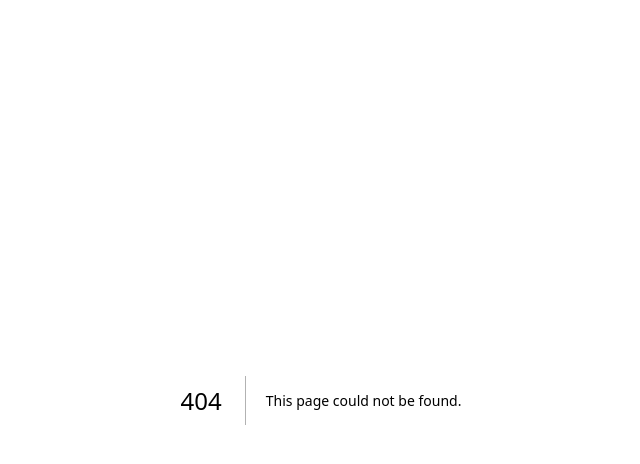
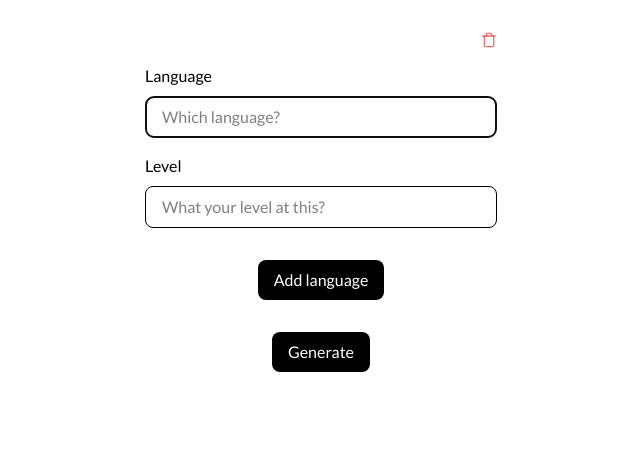
Before and after one commit to richardqcarvalho/prezentme, a Next.js app: page /informations/language in a window 1280 px wide. Before the commit this address had no page. Shown: the top 464 px of the page, without its empty margins (319-959 px from the left). Built offline with nearby package versions, Linux system fonts and the light colour scheme.

Commit message:
feat: Adding language section

```diff
--- /dev/null
+++ b/app/informations/contact/page.tsx
@@ -0,0 +1,56 @@
+"use client";
+
+import Button from "@/components/button";
+import Input from "@/components/input";
+import { informationStore } from "@/store";
+import { zodResolver } from "@hookform/resolvers/zod";
+import { useRouter } from "next/navigation";
+import { useForm } from "react-hook-form";
+import z from "zod";
+
+const formSchema = z.object({
+  number: z.string().nonempty(),
+  email: z.string().nonempty(),
+});
+
+export default function Contact() {
+  const router = useRouter();
+  const { setInformation, number, email } = informationStore();
+  const {
+    handleSubmit,
+    register,
+    formState: { isValid },
+  } = useForm<z.infer<typeof formSchema>>({
+    resolver: zodResolver(formSchema),
+    values: {
+      number,
+      email,
+    },
+  });
+
+  async function onSubmit(informations: z.infer<typeof formSchema>) {
+    setInformation(informations);
+    router.push("/informations/language");
+  }
+
+  return (
+    <form
+      onSubmit={handleSubmit(onSubmit)}
+      className="flex w-[26rem] flex-col items-center gap-4 p-8"
+    >
+      <Input
+        placeholder="Tell us your contact number"
+        label="Number"
+        {...register("number")}
+      />
+      <Input
+        placeholder="Type your best e-mail"
+        label="Email"
+        {...register("email")}
+      />
+      <Button type="submit" disabled={!isValid} className="mt-4">
+        <span>Next</span>
+      </Button>
+    </form>
+  );
+}
--- /dev/null
+++ b/app/informations/language/page.tsx
@@ -0,0 +1,79 @@
+"use client";
+
+import { generateHTML } from "@/app/informations/actions";
+import Button from "@/components/button";
+import Input from "@/components/input";
+import { cn } from "@/lib/utils";
+import { informationStore } from "@/store";
+import { Trash } from "lucide-react";
+import { useEffect } from "react";
+import { useFieldArray, useForm } from "react-hook-form";
+
+export default function Language() {
+  const { setInformation, language, ...rest } = informationStore();
+  const {
+    handleSubmit,
+    register,
+    control,
+    formState: { isValid },
+  } = useForm();
+  const { fields, append, remove } = useFieldArray({
+    control,
+    name: "language",
+  });
+
+  async function onSubmit(informations: any) {
+    setInformation(informations);
+
+    const HTML = await generateHTML({ ...informations, ...rest });
+    const url = window.URL.createObjectURL(HTML);
+    const a = document.createElement("a");
+
+    a.href = url;
+    a.setAttribute("download", "index.html");
+    a.click();
+  }
+
+  useEffect(() => {
+    append(language);
+  }, []);
+
+  return (
+    <form
+      onSubmit={handleSubmit(onSubmit)}
+      className="flex w-[26rem] flex-col items-center gap-4 p-8"
+    >
+      {fields.map((field, index) => (
+        <div className="flex w-full flex-col gap-4" key={field.id}>
+          <div className="flex w-full justify-end">
+            <Trash
+              className={cn(
+                "h-4 w-4 cursor-pointer text-red-500 hover:text-red-500/70",
+                {
+                  "pointer-events-none text-red-500/70": fields.length === 1,
+                },
+              )}
+              onClick={() => remove(index)}
+            />
+          </div>
+          <Input
+            placeholder="Which language?"
+            label="Language"
+            {...register(`language.${index}.name`)}
+          />
+          <Input
+            placeholder="What your level at this?"
+            label="Level"
+            {...register(`language.${index}.level`)}
+          />
+        </div>
+      ))}
+      <Button onClick={() => append({ name: "", level: "" })} className="mt-4">
+        <span>Add language</span>
+      </Button>
+      <Button type="submit" disabled={!isValid} className="mt-4">
+        <span>Generate</span>
+      </Button>
+    </form>
+  );
+}
--- a/app/informations/page.tsx
+++ b/app/informations/page.tsx
@@ -1,14 +1,10 @@
 "use client";
 
-import { generateHTML } from "@/app/informations/actions";
 import Button from "@/components/button";
 import Input from "@/components/input";
-import { DEFAULT_INFORMATIONS } from "@/data/information";
-import { cn } from "@/lib/utils";
-import { ButtonStateT } from "@/model/form";
+import { informationStore } from "@/store";
 import { zodResolver } from "@hookform/resolvers/zod";
-import { Check } from "lucide-react";
-import { useState } from "react";
+import { useRouter } from "next/navigation";
 import { useForm } from "react-hook-form";
 import z from "zod";
 
@@ -17,56 +13,37 @@ const formSchema = z.object({
   lastName: z.string().nonempty(),
   role: z.string().nonempty(),
   birthDate: z.string().nonempty(),
-  number: z.string().nonempty(),
   location: z.string().nonempty(),
-  email: z.string().nonempty(),
-  language: z.array(z.any()),
-  experience: z.array(z.any()),
-  education: z.array(z.any()),
-  project: z.array(z.any()),
-  setup: z.array(z.any()),
 });
 
-export default function Informations() {
-  const [buttonState, setButtonState] = useState<ButtonStateT>("initial");
+export default function AboutMe() {
+  const router = useRouter();
+  const { setInformation, firstName, lastName, role, birthDate, location } =
+    informationStore();
   const {
     handleSubmit,
     register,
     formState: { isValid },
   } = useForm<z.infer<typeof formSchema>>({
     resolver: zodResolver(formSchema),
-    defaultValues: DEFAULT_INFORMATIONS,
-    disabled: buttonState !== "initial",
+    values: {
+      firstName,
+      lastName,
+      role,
+      birthDate,
+      location,
+    },
   });
 
-  function getButtonText() {
-    switch (buttonState) {
-      case "generated":
-        return "Generated";
-      case "generating":
-        return "Generating";
-      default:
-        return "Generate";
-    }
-  }
-
   async function onSubmit(informations: z.infer<typeof formSchema>) {
-    setButtonState("generating");
-    const HTML = await generateHTML(informations);
-    const url = window.URL.createObjectURL(HTML);
-    const a = document.createElement("a");
-
-    a.href = url;
-    a.setAttribute("download", "index.html");
-    a.click();
-
-    setButtonState("generated");
+    setInformation(informations);
+    router.push("/informations/contact");
   }
 
   return (
     <form
       onSubmit={handleSubmit(onSubmit)}
-      className="flex w-[24rem] flex-col items-center gap-4 p-8 lg:w-[48rem]"
+      className="flex w-[26rem] flex-col items-center gap-4 p-8"
     >
       <Input
         placeholder="What's your first name?"
@@ -90,37 +67,13 @@ export default function Informations() {
         {...register("birthDate")}
       />
       <Input
-        placeholder="Tell us your contact number"
-        label="Number"
-        {...register("number")}
-      />
-      <Input
         placeholder="Where do you live?"
         label="Location"
         {...register("location")}
       />
-      <Input
-        placeholder="Type your best e-mail"
-        label="Email"
-        {...register("email")}
-      />
-      <div className="mt-2 flex flex-col gap-2">
-        <Button
-          type="submit"
-          className={cn({
-            "bg-green-600": buttonState === "generated",
-          })}
-          disabled={buttonState !== "initial" || !isValid}
-        >
-          <span>{getButtonText()}</span>
-          {buttonState === "generated" && <Check />}
-        </Button>
-        {buttonState === "generated" && (
-          <Button onClick={() => setButtonState("initial")}>
-            <span>Edit</span>
-          </Button>
-        )}
-      </div>
+      <Button type="submit" disabled={!isValid} className="mt-4">
+        <span>Next</span>
+      </Button>
     </form>
   );
 }
--- a/data/information.ts
+++ b/data/information.ts
@@ -5,7 +5,7 @@ import {
   LanguageT,
   ProjectT,
   SetupT,
-} from "@/model/information";
+} from "@/types/information";
 
 export const DEFAULT_INFORMATIONS: InformationsT = {
   firstName: "",
@@ -15,7 +15,12 @@ export const DEFAULT_INFORMATIONS: InformationsT = {
   number: "",
   location: "",
   email: "",
-  language: [],
+  language: [
+    {
+      name: "",
+      level: "",
+    },
+  ],
   experience: [],
   education: [],
   project: [],
@@ -23,7 +28,19 @@ export const DEFAULT_INFORMATIONS: InformationsT = {
 };
 
 export function getLanguage(languages: LanguageT[]) {
-  return "";
+  return `<div class="subsection">
+        <span class="subsection-title">Language</span>
+        <div class="infos">
+          ${languages.reduce((HTML, currentLanguage) => {
+            return HTML.concat(`
+              <div class="info">
+                <span class="info-title">${currentLanguage.name}</span>
+                <span class="info-description">${currentLanguage.level}</span>
+              </div>
+            `);
+          }, "")}
+        </div>
+      </div>`;
 }
 
 export function getExperience(experiences: ExperienceT[]) {
--- a/model/form.ts
+++ /dev/null
@@ -1 +0,0 @@
-export type ButtonStateT = "initial" | "generating" | "generated";
--- a/package.json
+++ b/package.json
@@ -19,7 +19,8 @@
     "react-dom": "19.1.1",
     "react-hook-form": "^7.62.0",
     "tailwind-merge": "^3.3.1",
-    "zod": "^4.0.17"
+    "zod": "^4.0.17",
+    "zustand": "^5.0.8"
   },
   "devDependencies": {
     "@eslint/eslintrc": "^3.3.1",
--- /dev/null
+++ b/store/index.ts
@@ -0,0 +1,8 @@
+import { DEFAULT_INFORMATIONS } from "@/data/information";
+import { InformationsStoreT } from "@/types/information";
+import { create } from "zustand";
+
+export const informationStore = create<InformationsStoreT>((set) => ({
+  ...DEFAULT_INFORMATIONS,
+  setInformation: (informations) => set({ ...informations }),
+}));
--- a/model/information.ts
+++ b/types/information.ts
@@ -1,3 +1,5 @@
+import { DEFAULT_INFORMATIONS } from "@/data/information";
+
 export type LanguageT = {
   name: string;
   level: string;
@@ -45,3 +47,7 @@ export type InformationsT = {
   project: ProjectT[];
   setup: SetupT[];
 };
+
+export type InformationsStoreT = typeof DEFAULT_INFORMATIONS & {
+  setInformation: (informations: Partial<typeof DEFAULT_INFORMATIONS>) => void;
+};
```
Also changed, not shown: data/template.ts (+0 -9 lines), 1 other file (tests, documents, lock files or other folders).
